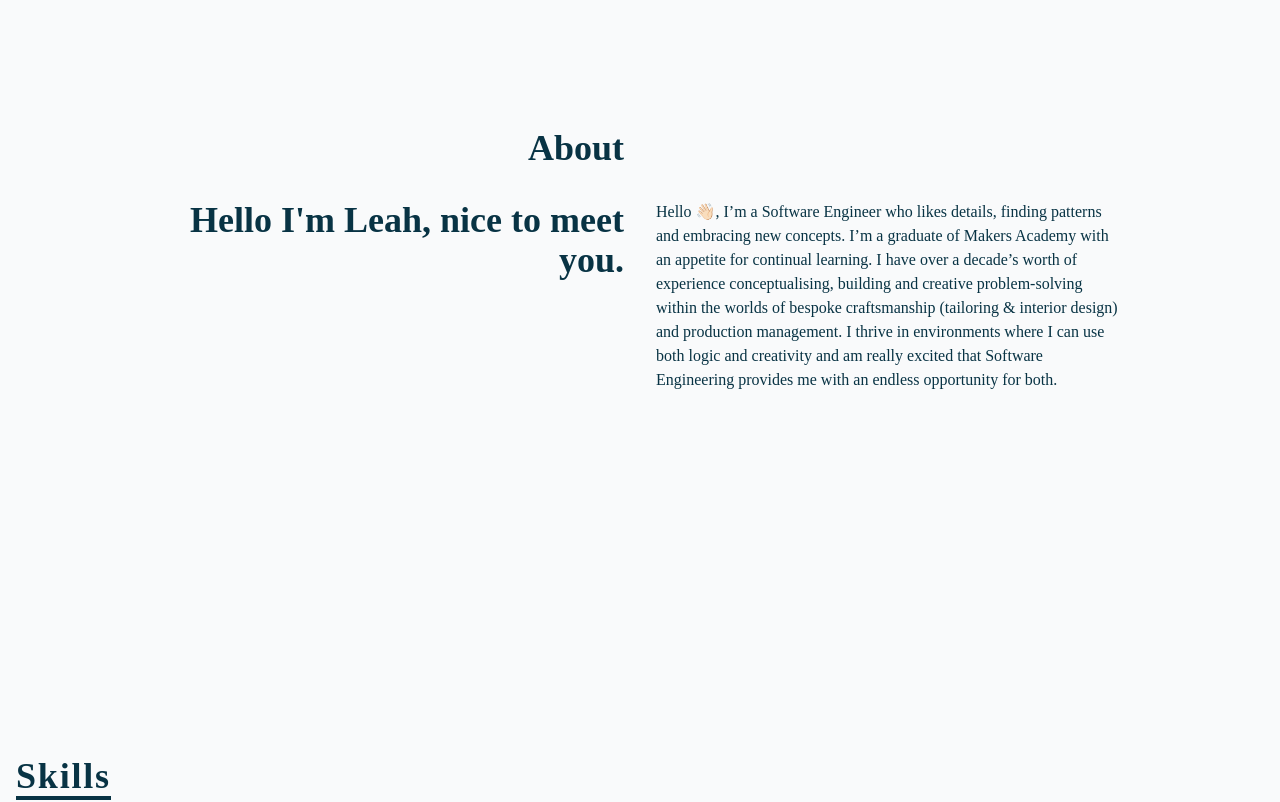
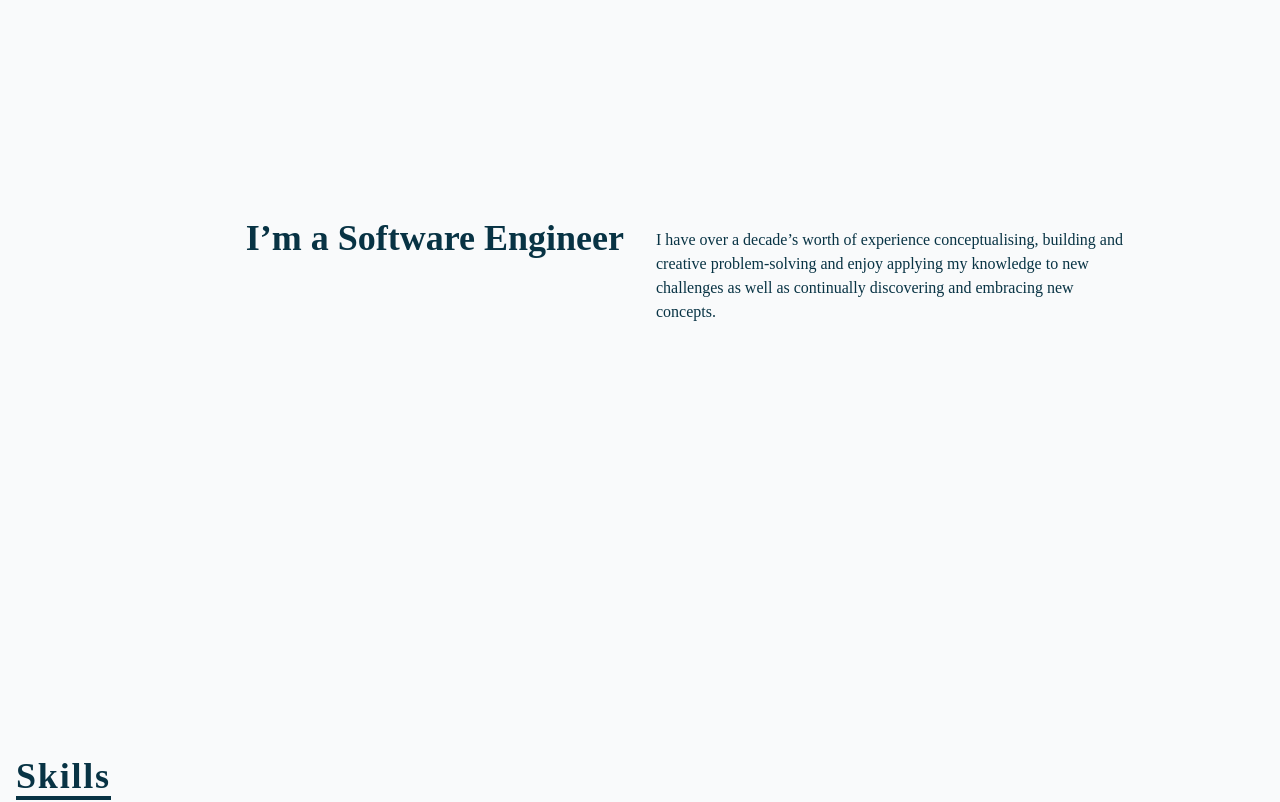
Before and after one commit to leah-massey/Portfolio, a React (Create React App) app: page / in a window 1280 px wide. Shown: the part 940-1742 px from the top of the page. Built offline with nearby package versions, Linux system fonts and the light colour scheme.

Commit message:
About section edited.

```diff
--- a/src/components/About.jsx
+++ b/src/components/About.jsx
@@ -34,31 +34,19 @@ const About = () => {
     <div name="about" className="w-full h-screen bg-gray-50 text-cyan-950">
       <div className="flex flex-col justify-center items-center w-full h-full">
         <div className="max-w-[1000px] w-full grid grid-cols-2 gap-8">
-          <div className="sm:text-right pb-8 pl-4">
-            <p
-              className="text-4xl font-bold inline b
-            order-b-4 border-cyan-900"
-            >
-              About
-            </p>
-          </div>
+          <div className="sm:text-right pb-8 pl-4"></div>
           <div></div>
         </div>
         <div className="max-w-[1000px] w-full grid sm:grid-cols-2 gap-8 px-4">
           <div className="sm:text-right text-4xl font-bold">
-            <p>Hello I'm Leah, nice to meet you.</p>
+            <p>I’m a Software Engineer</p>
           </div>
           <div>
-            <p>
-              Hello 👋🏻, I’m a Software Engineer who likes details, finding
-              patterns and embracing new concepts. I’m a graduate of Makers
-              Academy with an appetite for continual learning. I have over a
-              decade’s worth of experience conceptualising, building and
-              creative problem-solving within the worlds of bespoke
-              craftsmanship (tailoring & interior design) and production
-              management. I thrive in environments where I can use both logic
-              and creativity and am really excited that Software Engineering
-              provides me with an endless opportunity for both.
+            <p className="py-2.5">
+              I have over a decade’s worth of experience conceptualising,
+              building and creative problem-solving and enjoy applying my
+              knowledge to new challenges as well as continually discovering and
+              embracing new concepts.
             </p>
           </div>
         </div>
--- a/src/components/Contact.jsx
+++ b/src/components/Contact.jsx
@@ -16,6 +16,7 @@ const Contact = () => {
             >
               <div className="pb-8">
                 <p className="heading">Contact</p>
+                <p>Please get in touch!</p>
               </div>
               <input
                 className="bg-gray-100 p-2"
```
